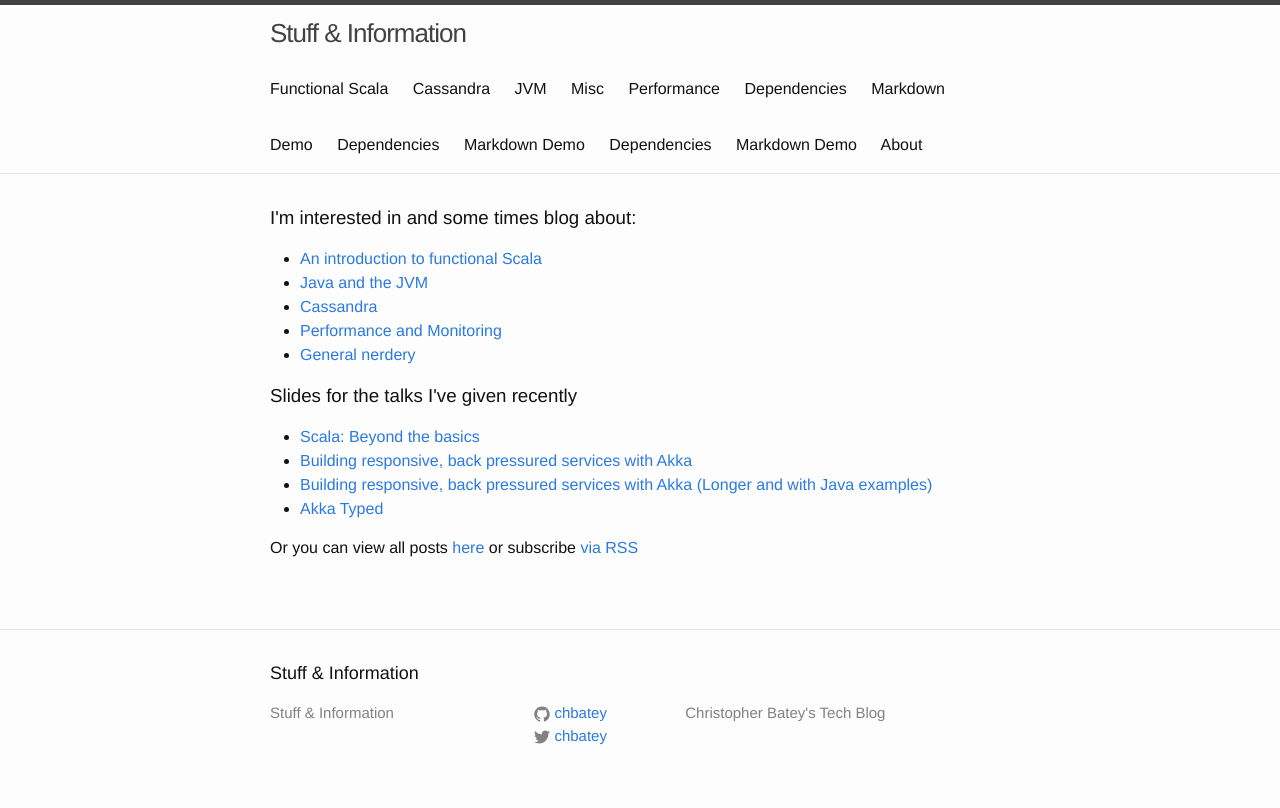
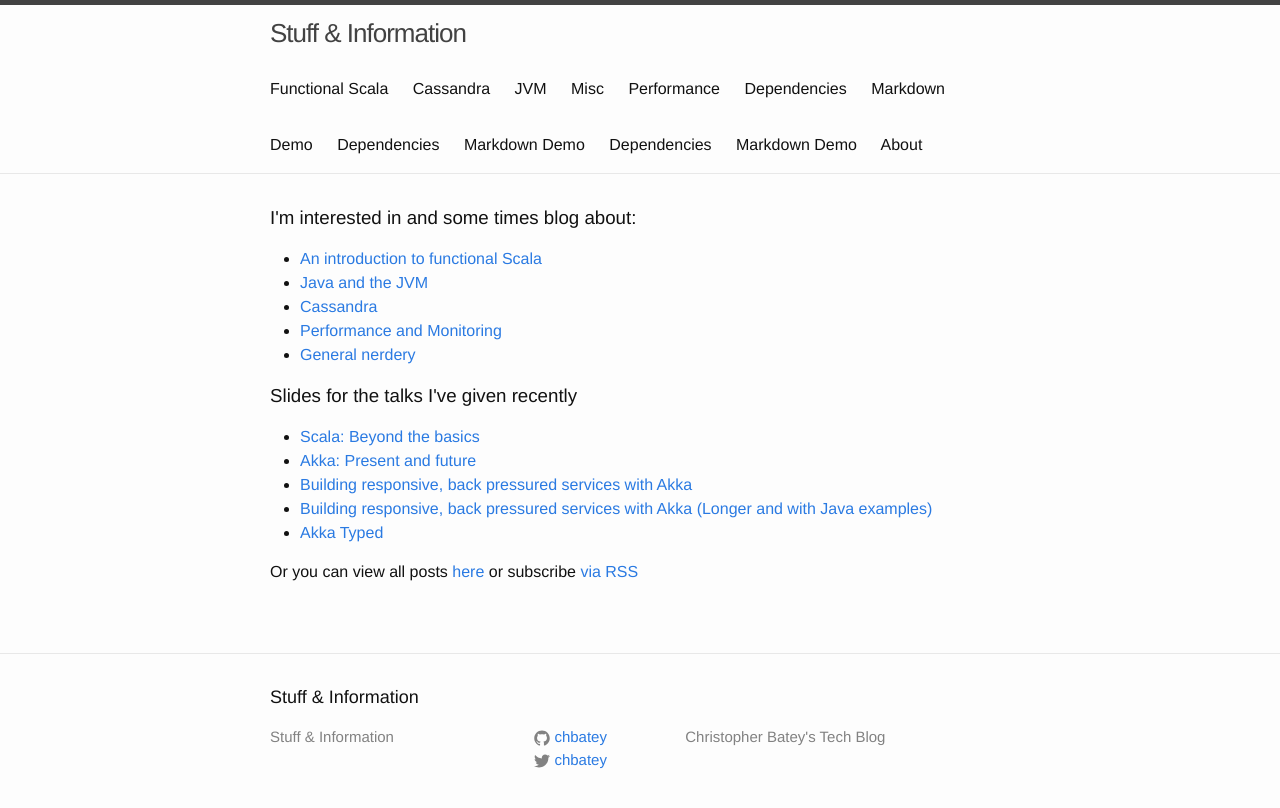
Before and after one commit to chbatey/chbatey.github.io, a Jekyll site: the page built from index.html, in a window 1280 px wide. Shown: the top 808 px of the page. Built offline with Jekyll 4.4.1, drawn with Linux system fonts in a browser that asks for light colours.

Commit message:
Index for akka state

```diff
--- a/index.html
+++ b/index.html
@@ -14,6 +14,7 @@ layout: default
   <h3>Slides for the talks I've given recently</h3>
   <ul>
     <li><a href="{{ '/talks/scala-basics' | prepend: site.baseurl }}">Scala: Beyond the basics</a></li>
+    <li><a href="{{ '/talks/akka-state' | prepend: site.baseurl }}">Akka: Present and future</a></li>
     <li><a href="{{ '/talks/akka-flowcontrol' | prepend: site.baseurl }}">Building responsive, back pressured services with Akka</a></li>
     <li><a href="{{ '/talks/akka-flowcontrol-long' | prepend: site.baseurl }}">Building responsive, back pressured
         services with Akka (Longer and with Java examples)</a></li>
```
